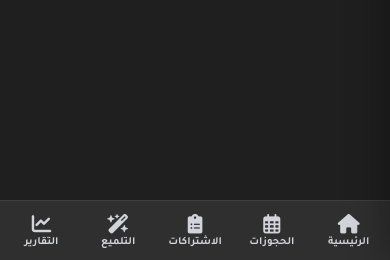
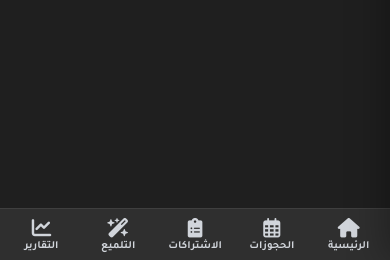
Before and after one commit to AbdullahAlroqi/silver-clean, a Flask app: page /admin/abandoned-checkouts in a window 390 px wide. Shown: the part 584-844 px from the top of the page. Run offline with Flask 3, Linux system fonts and the light colour scheme; the visitor is signed in with stand-in values (Sample User, id 1); data comes from the database, SQL or seed files in the repository; data that the repository does not hold is empty; some libraries are stand-ins or nearby versions.

Commit message:
Reduce admin PWA footer and safe area height

```diff
--- a/app/templates/admin/base.html
+++ b/app/templates/admin/base.html
@@ -138,7 +138,7 @@
 
         @media (max-width: 767px) {
             :root {
-                --admin-bottom-nav-height: 60px;
+                --admin-bottom-nav-height: 52px;
             }
 
             body.admin-sidebar-open {
@@ -413,7 +413,7 @@
 
         @media (max-width: 767px) {
             html.admin-standalone {
-                --admin-standalone-safe-bottom: min(env(safe-area-inset-bottom, 0px), 16px);
+                --admin-standalone-safe-bottom: min(env(safe-area-inset-bottom, 0px), 8px);
             }
 
             html.admin-standalone .admin-bottom-nav {
```
